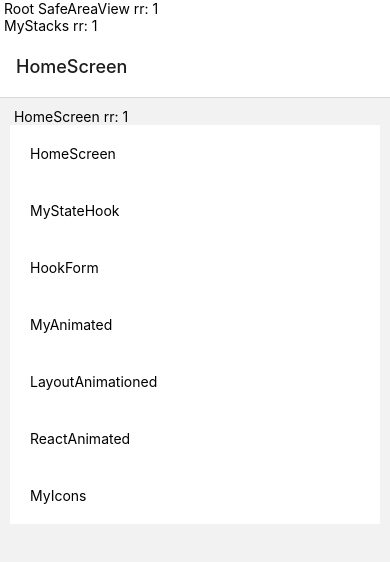
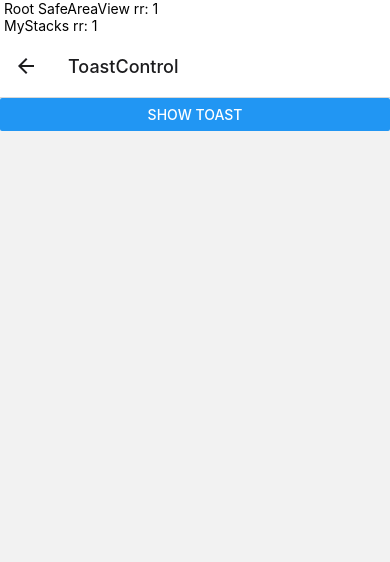
Before and after one commit to johntheZ/Expo-Clean-Slate, a React Native app: screen /ToastControl in a window 390 px wide. Shown: the top 562 px of the page. Built offline with nearby package versions, Linux system fonts and the light colour scheme.

Commit message:
Toast Init

```diff
--- a/App.js
+++ b/App.js
@@ -4,6 +4,7 @@ import { AntDesign } from '@expo/vector-icons';
 import { FontAwesome } from '@expo/vector-icons';
 import { MyStacks } from './src/Stacks';
 import { NavigationContainer } from '@react-navigation/native';
+import Toast from 'react-native-toast-message';
 
 let rr = 0;
 export default function App() {
@@ -18,6 +19,7 @@ export default function App() {
       <Text> {"Root SafeAreaView rr: " + rr} </Text>
       <NavigationContainer>
         <MyStacks />
+        <Toast />
       </NavigationContainer>
     </SafeAreaView>
   );
--- a/package.json
+++ b/package.json
@@ -27,7 +27,8 @@
     "react-native": "0.73.2",
     "react-native-reanimated": "~3.6.2",
     "react-native-safe-area-context": "4.8.2",
-    "react-native-screens": "~3.29.0"
+    "react-native-screens": "~3.29.0",
+    "react-native-toast-message": "^2.2.0"
   },
   "devDependencies": {
     "@babel/core": "^7.20.0"
--- a/src/Stacks.js
+++ b/src/Stacks.js
@@ -8,6 +8,7 @@ import ReactAnimated from './views/ReactAnimated';
 import { LayoutAnimationed } from './views/LayoutAnimationed';
 import { MyStateHook } from './views/MyStateHook';
 import HookForm from './views/HookForm';
+import { ToastControl } from './views/ToastControl';
 
 const Stack = createNativeStackNavigator();
 let hr = 0;
@@ -70,6 +71,8 @@ export function MyStacks() {
         <Stack.Screen name="ReactAnimated" component={ReactAnimated} />
         {/* icons related */}
         <Stack.Screen name="MyIcons" component={MyIcons} />
+        {/* toast related */}
+        <Stack.Screen name="ToastControl" component={ToastControl} />
       </Stack.Navigator>
     </>
   );
--- /dev/null
+++ b/src/views/ToastControl.js
@@ -0,0 +1,41 @@
+import React, { useEffect, useState } from 'react';
+import {
+    SafeAreaView,
+    ScrollView,
+    StyleSheet,
+    Text,
+    TouchableOpacity,
+    View,
+    Button,
+    Platform,
+    UIManager,
+    LayoutAnimation
+} from 'react-native';
+import Toast from 'react-native-toast-message';
+
+
+export function ToastControl() {
+    const showToast = () => {
+        Toast.show({
+            type: 'success',
+            text1: 'Hello',
+            text2: 'This is some something 👋'
+        });
+    }
+
+    return (
+        <View>
+            <Button
+                title='show toast'
+                onPress={showToast}
+            >
+            </Button>
+        </View>
+    );
+}
+
+
+
+const localStyles = StyleSheet.create({
+
+});
```
